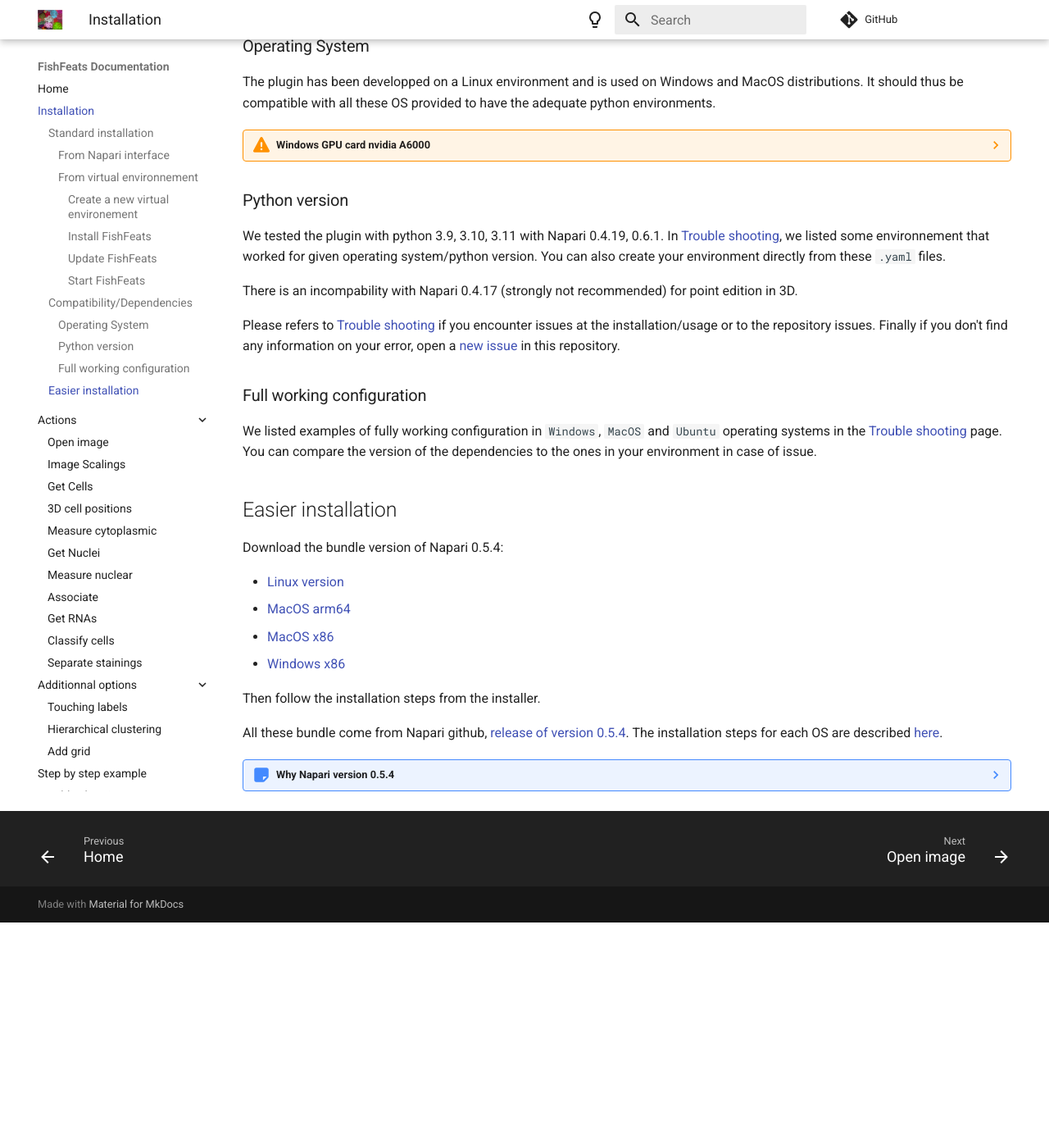
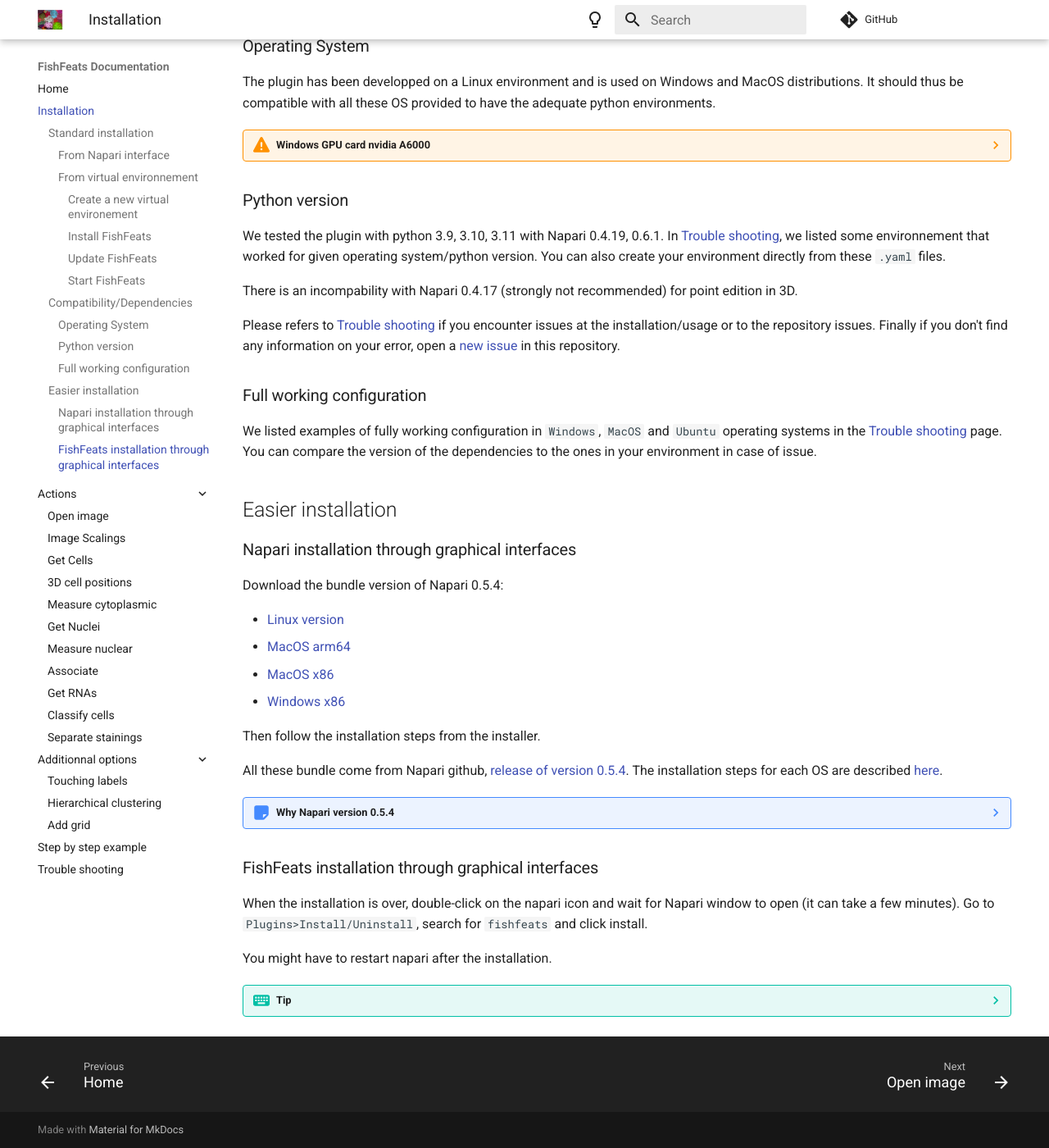
Before and after one commit to gletort/FishFeats, an MkDocs documentation site: the page built from docs/Installation.md, in a window 1280 px wide and 1400 px high, scrolled down 1945 px. Shown: the whole window at 82% size. Built offline with MkDocs 1.6.1 and Material for MkDocs 9.7.7, drawn with Linux system fonts in a browser that asks for light colours; comment, search, counter and statistics services are not loaded; before the commit the page ends 3070 px from its top, so only the background shows below that.

Commit message:
doc formattage

```diff
--- a/docs/Installation.md
+++ b/docs/Installation.md
@@ -90,6 +90,7 @@
 
 ## Easier installation
 
+### Napari installation through graphical interfaces
 Download the bundle version of Napari 0.5.4:
 
 * [Linux version](https://github.com/napari/napari/releases/download/v0.5.4/napari-0.5.4-Linux-x86_64.sh)
@@ -102,7 +103,15 @@
 All these bundle come from Napari github, [release of version 0.5.4](https://github.com/napari/napari/releases/tag/v0.5.4).
 The installation steps for each OS are described [here](https://napari.org/stable/tutorials/fundamentals/installation_bundle_conda.html).
 
-
 ??? note "Why Napari version 0.5.4"
 	We chose this version as it is the last one in python 3.9, the following ones are with python > 3.11, to have all FishFeats options available (including epyseg which is limited to version <3.11).
 	You can still download the latest bundle of Napari if you wish, and then use the Napari console Terminal to fix dependencies install, or not use some options (epyseg, and eventually stardist and SepaNet which are based on tensorflow).
+
+### FishFeats installation through graphical interfaces
+When the installation is over, double-click on the napari icon and wait for Napari window to open (it can take a few minutes).
+Go to `Plugins>Install/Uninstall`, search for `fishfeats` and click install.
+
+You might have to restart napari after the installation.
+
+??? tip Updating some dependencies version
+	If you need to change some dependencies version, you can do so by opening the Napari Terminal by clicking the icon at the bottom left of the Napari window. Then write `pip install modulename==versionnumber` to install the `modulename` library with the given version number.
```
